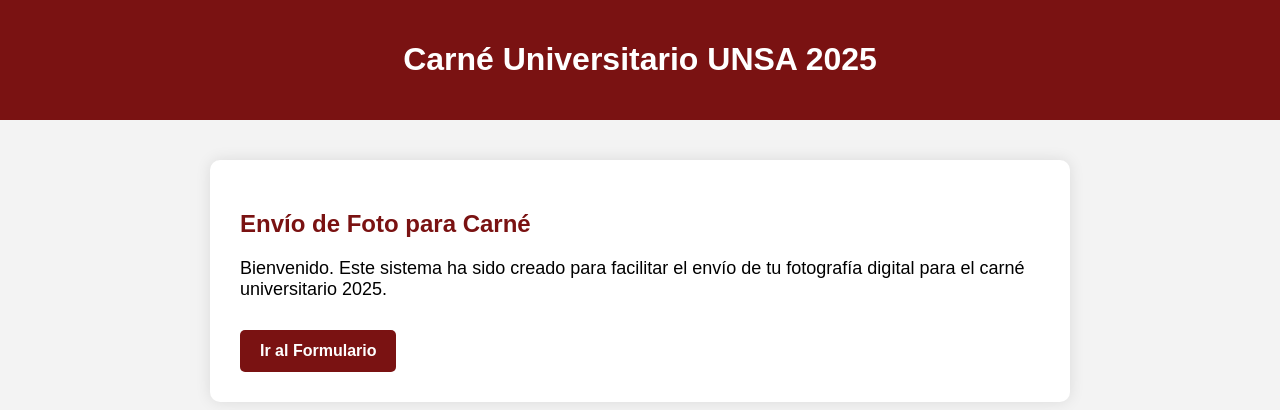
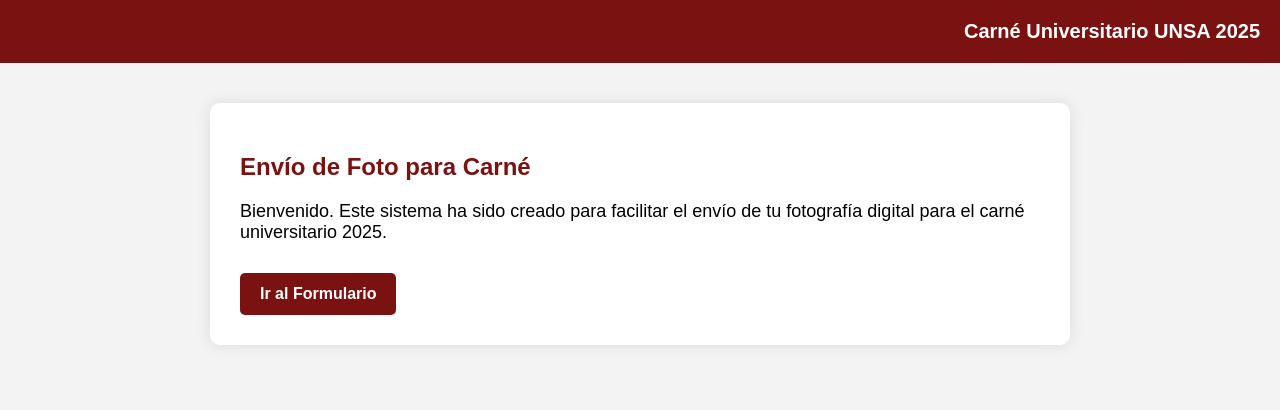
Before and after one commit to SrEstrada/Aplicaci-n-Google-App-Script, a plain HTML site: page index.html in a window 1280 px wide. Drawn offline with Linux system fonts and the light colour scheme.

Commit message:
ajustando

```diff
--- a/style.css
+++ b/style.css
@@ -17,6 +17,11 @@ body {
     padding: 30px;
     border-radius: 10px;
     box-shadow: 0 0 15px rgba(0, 0, 0, 0.1);
+  }
+  header h1 {
+    font-size: 20px;     /* Tamaño más pequeño */
+    text-align: right;   /* Alineado a la derecha */
+    margin: 0;           /* Elimina márgenes innecesarios */
   }
   h2 {
     color: #7a1212;
```
